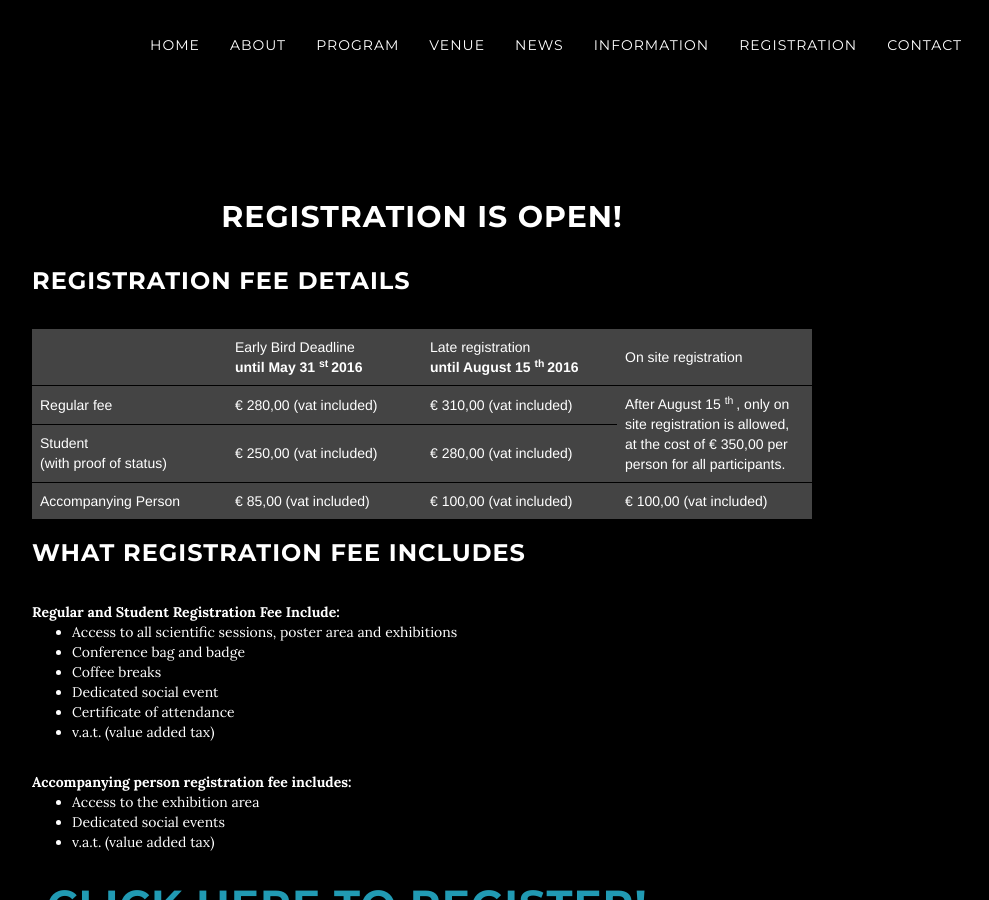
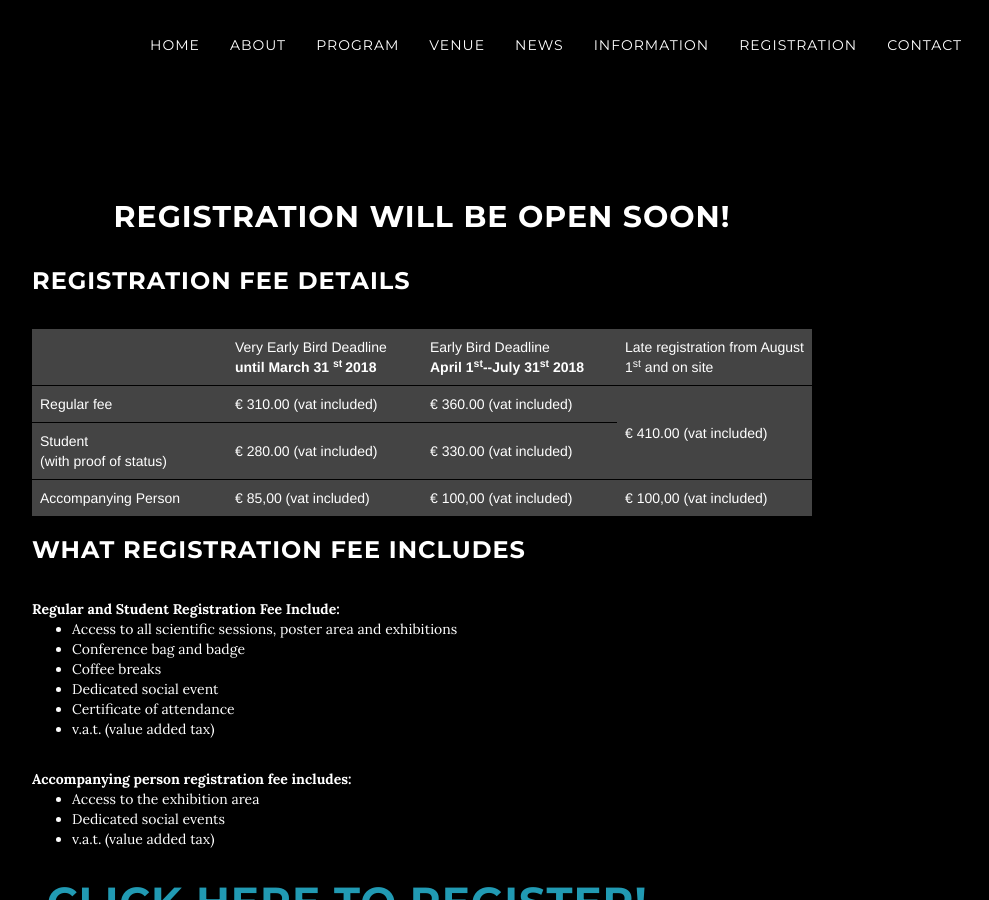
Before and after one commit to breakingthelimits/supereddington2018, a Jekyll site: the page built from registration/index.html, in a window 1280 px wide and 900 px high. Shown: the whole window, without its empty margins (233-1222 px from the left). Built offline with Jekyll 4.4.1, drawn with Linux system fonts in a browser that asks for light colours.

Commit message:
Update date and fee

```diff
--- a/registration/index.html
+++ b/registration/index.html
@@ -1,6 +1,6 @@
 ---
 layout: default
-title: Registration is open!
+title: Registration will be open soon!
 ---
 
 
@@ -15,29 +15,27 @@ title: Registration is open!
 
               </TD>
               <TD class="layout_tdheader" style="WIDTH: 25%">
+                 Very Early Bird Deadline
+                <STRONG>
+                  <BR/>
+                  until March 31
+                  <SUP>
+                    st
+                  </SUP>
+                  2018
+                </STRONG>
+              </TD>
+              <TD class="layout_tdheader" style="WIDTH: 25%">
                 Early Bird Deadline
                 <STRONG>
                   <BR/>
-                  until May 31
-                  <SUP>
-                    st
-                  </SUP>
-                  2016
+                  April 1<SUP>st</SUP>--July 31<SUP>st</SUP>
+
+                  2018
                 </STRONG>
               </TD>
               <TD class="layout_tdheader" style="WIDTH: 25%">
-                Late registration
-                <STRONG>
-                  <BR/>
-                  until August 15
-                  <SUP>
-                    th
-                  </SUP>
-                  2016
-                </STRONG>
-              </TD>
-              <TD class="layout_tdheader" style="WIDTH: 25%">
-                On site registration
+                Late registration from August 1<SUP>st</SUP> and on site
               </TD>
             </TR>
             <TR>
@@ -45,17 +43,14 @@ title: Registration is open!
                 Regular fee
               </TD>
               <TD class="layout_td">
-                € 280,00 (vat included)
+                € 310.00 (vat included)
               </TD>
               <TD class="layout_td">
-                € 310,00 (vat included)
+                € 360.00 (vat included)
               </TD>
               <TD class="layout_td" rowSpan="2">
-                After August 15
-                <SUP>
-                  th
-                </SUP>
-                , only on site registration is allowed, at the cost of € 350,00 per person for all participants.
+                € 410.00 (vat included)
+
               </TD>
             </TR>
             <TR>
@@ -65,10 +60,10 @@ title: Registration is open!
                 (with proof of status)
               </TD>
               <TD class="layout_td">
-                € 250,00 (vat included)
+                € 280.00 (vat included)
               </TD>
               <TD class="layout_td">
-                € 280,00 (vat included)
+                € 330.00 (vat included)
               </TD>
             </TR>
             <TR>
```
